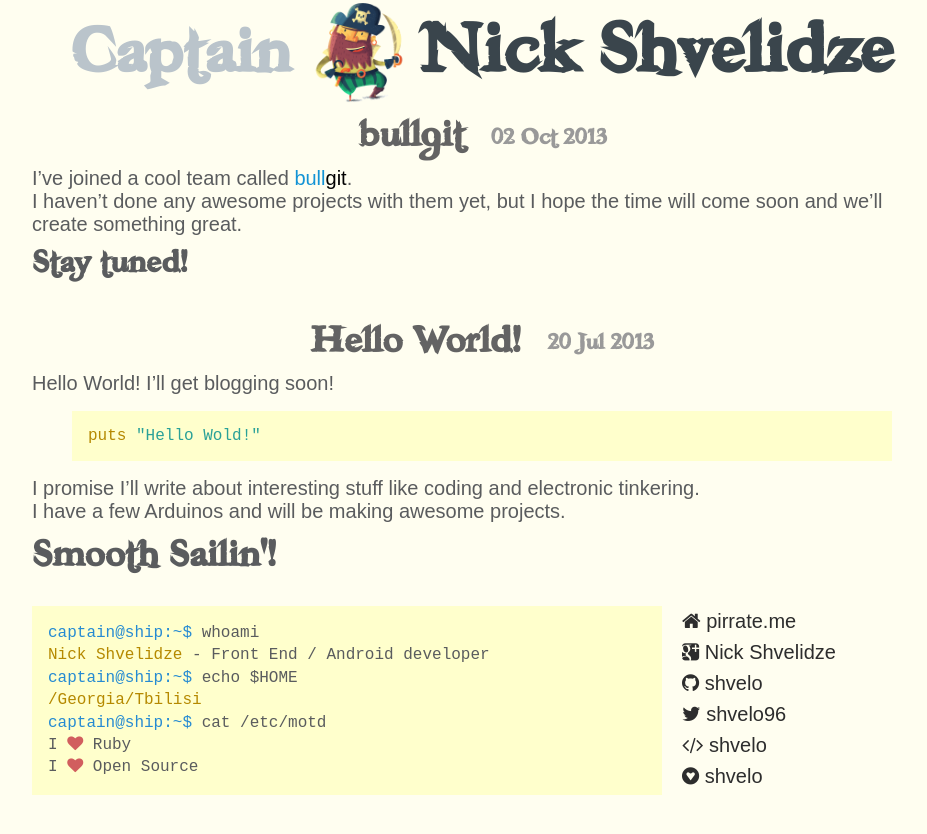
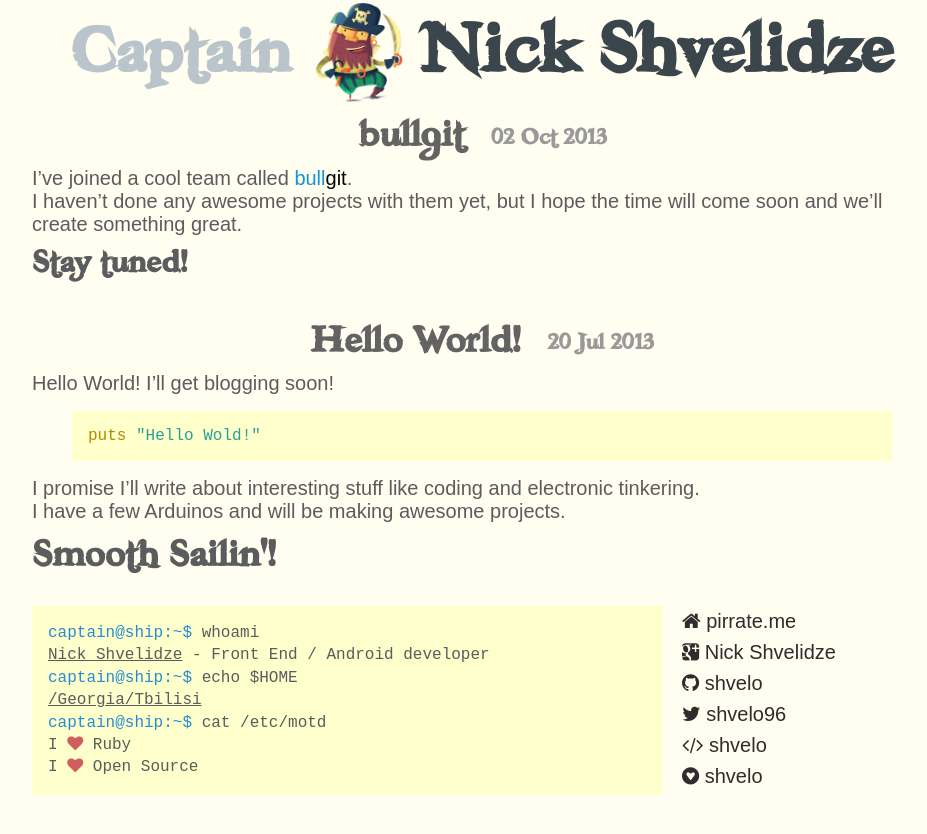
Before and after one commit to shvelo/blog.pirrate.me, a Jekyll site: the page built from index.html, in a window 1280 px wide. Shown: the top 834 px of the page, without its empty margins (158-1085 px from the left). Built offline with Jekyll 4.4.1, drawn with Linux system fonts in a browser that asks for light colours; nearby versions of some CDN libraries; Markdown is read by kramdown in place of the engine named in the settings; comment, search, counter and statistics services are not loaded.

Commit message:
less colorz

```diff
--- a/css/main.css
+++ b/css/main.css
@@ -205,7 +205,8 @@ pre {
 }
 
 #container #footer .highlight a {
-  color: #B58900;
+  text-decoration: underline;
+  color: inherit;
 }
 
 #container #footer .links {
```
